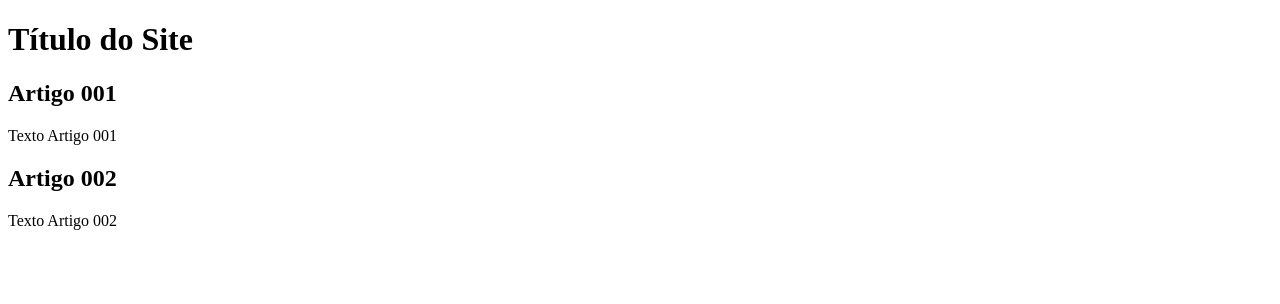
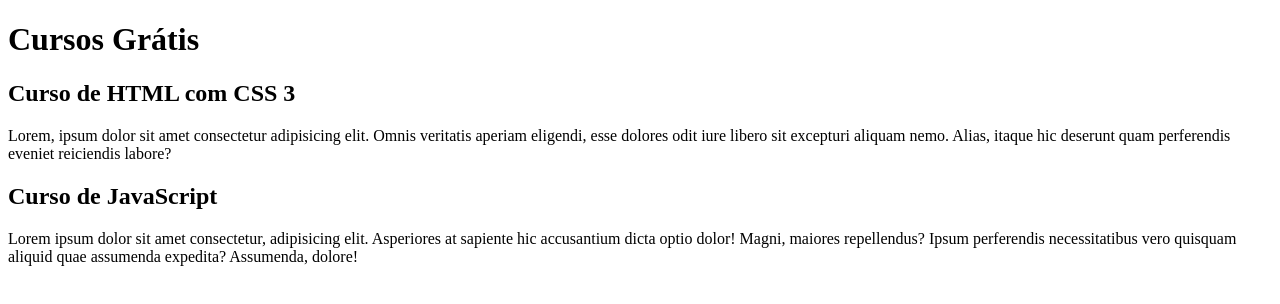
Before and after one commit to ericmatheusds/projeto-site, a plain HTML site: page index.html in a window 1280 px wide. Drawn offline with Linux system fonts and the light colour scheme.

Commit message:
comecei a escrever o conteúdo

```diff
--- a/index.html
+++ b/index.html
@@ -9,15 +9,15 @@
 <body>
     <main>
         <header>
-            <h1>Título do Site</h1>
+            <h1>Cursos Grátis</h1>
         </header>
         <article>
-            <h2>Artigo 001</h2>
-            <p>Texto Artigo 001</p>
+            <h2>Curso de HTML com CSS 3</h2>
+            <p>Lorem, ipsum dolor sit amet consectetur adipisicing elit. Omnis veritatis aperiam eligendi, esse dolores odit iure libero sit excepturi aliquam nemo. Alias, itaque hic deserunt quam perferendis eveniet reiciendis labore?</p>
         </article>
         <article>
-            <h2>Artigo 002</h2>
-            <p>Texto Artigo 002</p>
+            <h2>Curso de JavaScript</h2>
+            <p>Lorem ipsum dolor sit amet consectetur, adipisicing elit. Asperiores at sapiente hic accusantium dicta optio dolor! Magni, maiores repellendus? Ipsum perferendis necessitatibus vero quisquam aliquid quae assumenda expedita? Assumenda, dolore!</p>
         </article>
     </main>
 </body>
```
